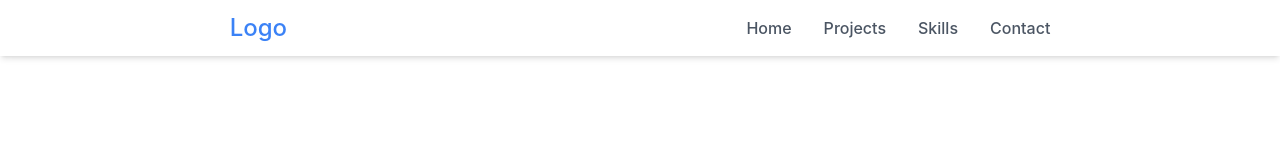
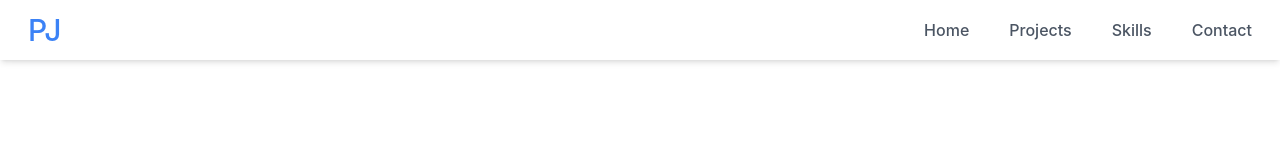
Before and after one commit to peijie36/peijie36.github.io, a React (Vite) app: page / in a window 1280 px wide. Shown: the top 160 px of the page. Built offline with nearby package versions, Linux system fonts and the light colour scheme.

Commit message:
Fix navbar style

```diff
--- a/src/components/Navbar/Navbar.jsx
+++ b/src/components/Navbar/Navbar.jsx
@@ -1,20 +1,22 @@
-import "./Navbar.css"
+import "./Navbar.css";
 
 const Navbar = () => {
     return (
-        <div className="flex flex-col bg-white">
-            <nav className="flex justify-around py-3 bg-white/80 backdrop-blur-md shadow-md w-full fixed top-0 left-0 right-0 z-10">
-                <div className="flex items-center">
-                    <h3 className="text-2xl font-medium text-blue-500">Logo</h3>
+        <>
+            <nav className="flex justify-between m-auto py-3 bg-white/80 backdrop-blur-md shadow-md fixed w-full top-0 left-0 right-0 z-10">
+                <div className="items-center">
+                    <h3 className="text-3xl font-medium text-blue-500 px-7">
+                        PJ
+                    </h3>
                 </div>
-                <div className="items-center hidden space-x-8 lg:flex">
+                <div className="items-center hidden space-x-10 lg:flex px-7">
                     <a className="nav-item">Home</a>
                     <a className="nav-item">Projects</a>
                     <a className="nav-item">Skills</a>
                     <a className="nav-item">Contact</a>
                 </div>
             </nav>
-        </div>
+        </>
     );
 };
 
```
